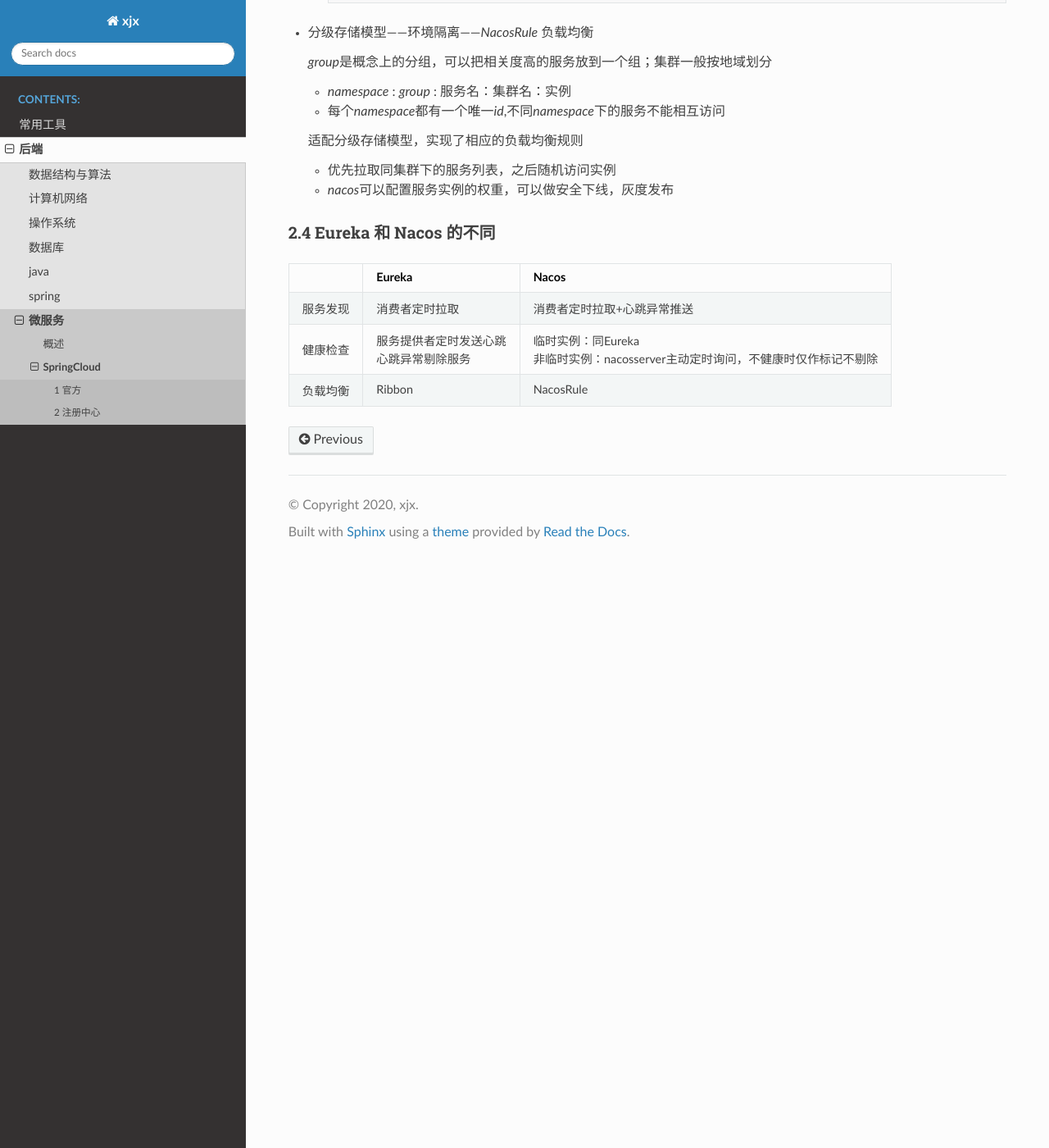
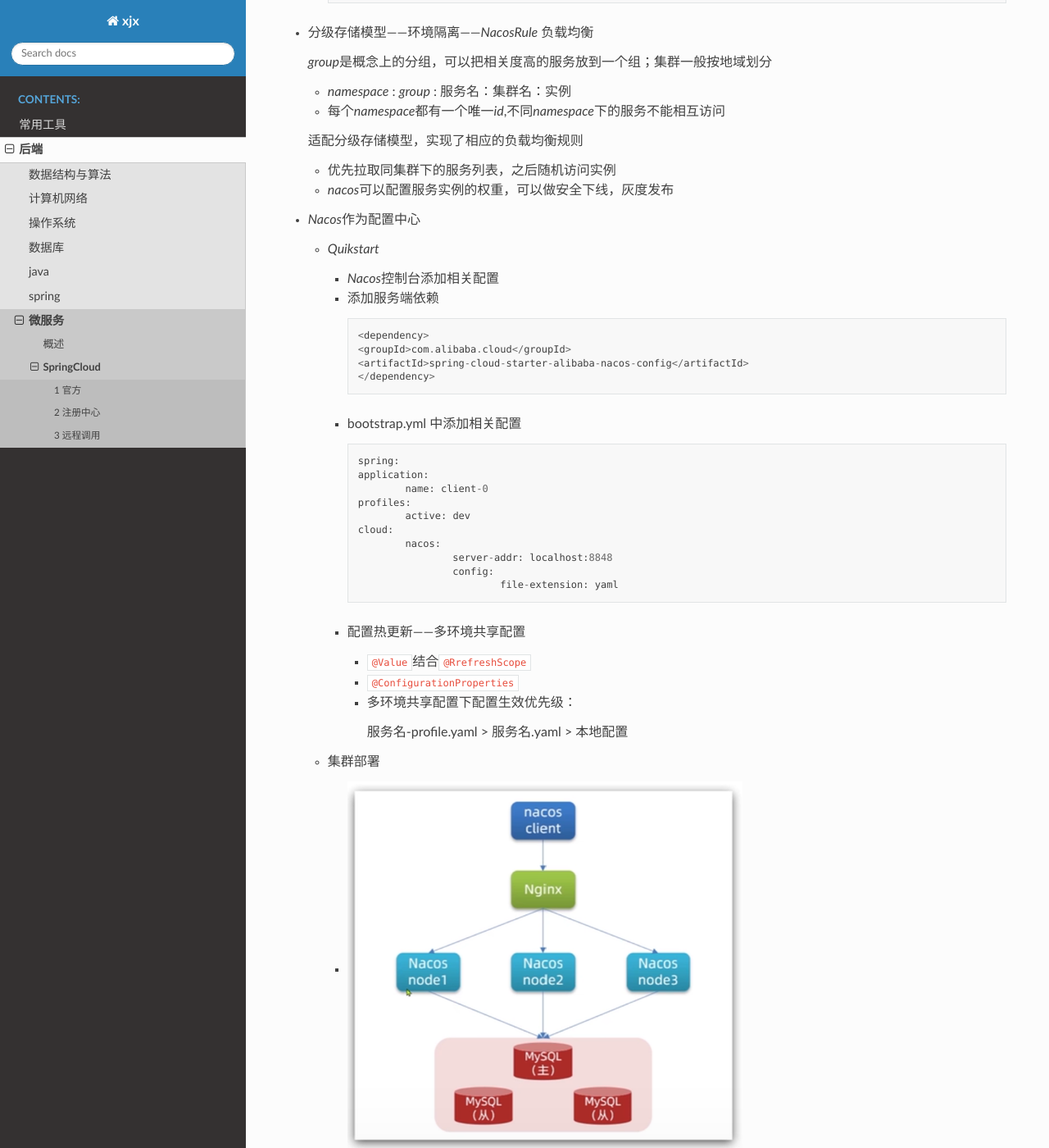
Before and after one commit to zzpandaman/wiki, a Sphinx documentation site: the page built from source/backend/microservice/springcloud.md, in a window 1280 px wide and 1400 px high, scrolled down 2673 px. Shown: the whole window at 82% size. Built offline with Sphinx 7.4.7 and the Read the Docs theme 2.0.0, drawn with Linux system fonts in a browser that asks for light colours; pages that are not in the unit, such as notebooks, are missing from menus; some of the changed text lies outside the part shown.

Commit message:
microservice

````diff
--- a/source/backend/microservice/springcloud.md
+++ b/source/backend/microservice/springcloud.md
@@ -35,7 +35,7 @@ SpringCloud集成了各种微服务功能组件，并基于SpringBoot实现了
 	    </dependency>
 		```
 	* 添加`@EnableEurekaServer`自动装配
-	* yml 中添加相关配置
+	* application.yml 中添加相关配置
 		```
 		server:
 		  port: 8761 # 8761是eureka server的默认端口
@@ -58,7 +58,7 @@ SpringCloud集成了各种微服务功能组件，并基于SpringBoot实现了
 	    <artifactId>spring-cloud-starter-netflix-eureka-client</artifactId>
 	    </dependency>
 		```
-	* yml 中添加相关配置
+	* application.yml 中添加相关配置
 		```
 		server:
 		  port: 8081
@@ -92,7 +92,7 @@ SpringCloud集成了各种微服务功能组件，并基于SpringBoot实现了
 	    <artifactId>spring-cloud-starter-alibaba-nacos-discovery</artifactId>
 	    </dependency>
 		```
-	* yml 中添加相关配置
+	* application.yml 中添加相关配置
 		```
 		server:
 		  port: 8081
@@ -116,6 +116,39 @@ SpringCloud集成了各种微服务功能组件，并基于SpringBoot实现了
 	- 优先拉取同集群下的服务列表，之后随机访问实例
 	- *nacos*可以配置服务实例的权重，可以做安全下线，灰度发布
 
+- *Nacos*作为配置中心
+	- *Quikstart*
+		- *Nacos*控制台添加相关配置
+		- 添加服务端依赖
+			```
+			<dependency>
+	    	<groupId>com.alibaba.cloud</groupId>
+	    	<artifactId>spring-cloud-starter-alibaba-nacos-config</artifactId>
+	    	</dependency>
+			```
+		- bootstrap.yml 中添加相关配置
+			```
+			spring:
+		  	application:
+		    	name: client-0
+		    profiles:
+		    	active: dev
+		  	cloud:
+		  		nacos:
+		  			server-addr: localhost:8848
+		  			config:
+		  				file-extension: yaml
+			```
+		- 配置热更新——多环境共享配置
+			- `@Value`结合`@RrefreshScope`
+			- `@ConfigurationProperties`
+			- 多环境共享配置下配置生效优先级：
+
+			  	服务名-profile.yaml > 服务名.yaml > 本地配置
+
+	- 集群部署
+		- <img src="../../_static/img/nacoscluster.png" width="60%" height="60%">
+
 ### 2.4 Eureka 和 Nacos 的不同
 
 |          | Eureka                                 | Nacos                                                                         |
@@ -123,3 +156,5 @@ SpringCloud集成了各种微服务功能组件，并基于SpringBoot实现了
 | 服务发现 | 消费者定时拉取                         | 消费者定时拉取+心跳异常推送                                                   |
 | 健康检查 | 服务提供者定时发送心跳<br>心跳异常剔除服务 | 临时实例：同Eureka<br>非临时实例：nacosserver主动定时询问，不健康时仅作标记不剔除 |
 | 负载均衡 | Ribbon                                 | NacosRule                                                                     |
+
+## 3 远程调用
````
Also changed, not shown: source/_static/img/nacoscluster.png (added).
